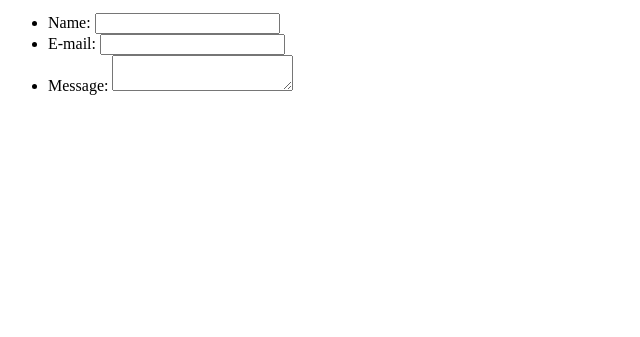
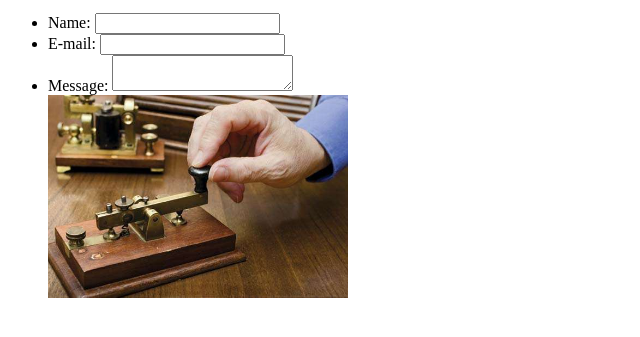
Before and after one commit to keexs/2022-W1CH2-Emiliano-Polanco-David-Soto, a plain HTML site: page ContactUs.html in a window 1280 px wide. Shown: the part 101-438 px from the top of the page, without its empty margins (0-640 px from the left). Drawn offline with Linux system fonts and the light colour scheme.

Commit message:
Adding img for contact page

```diff
--- a/ContactUs.html
+++ b/ContactUs.html
@@ -23,5 +23,6 @@
     <label for="msg">Message:</label>
     <textarea id="msg" name="user_message"></textarea>
   </li>
+  <img src="machine.jpg" alt="a machine for comunication" width="300">
 </body>
 </html>
```
Also changed, not shown: machine.jpg (added).
